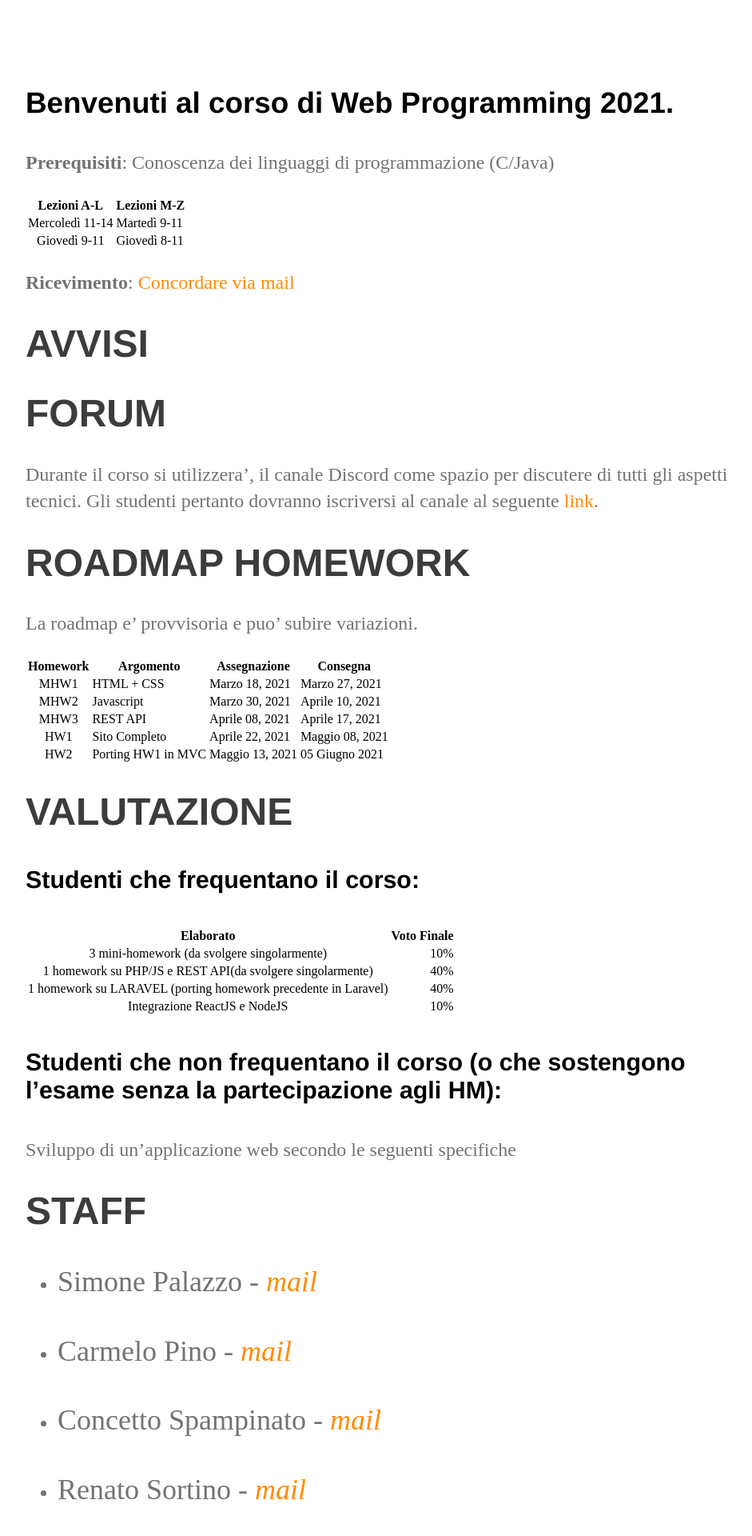
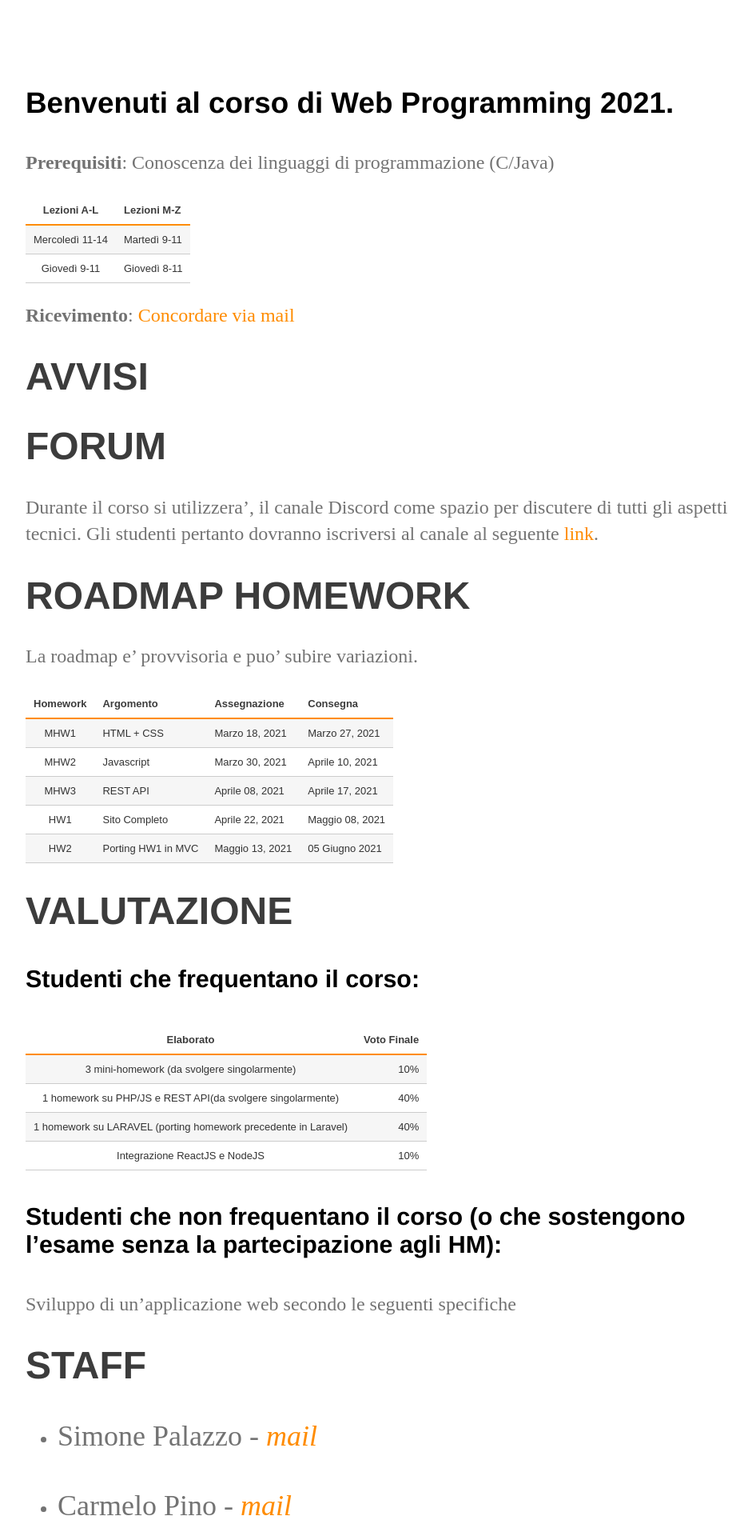
Before and after one commit to perceivelab/database-course, a Jekyll site: the page built from index.md, in a window 1280 px wide. Shown: the part 408-2328 px from the top of the page at 80% size, without its empty margins (160-1101 px from the left). Built offline with Jekyll 4.4.1, drawn with Linux system fonts in a browser that asks for light colours; our own code applies the rules of GitHub Pages for plain Markdown files.

Commit message:
Update main.css

```diff
--- a/css/main.css
+++ b/css/main.css
@@ -9,24 +9,25 @@ img {
 }
 
 table {
-    display: table;
-    border-collapse: separate;
-    box-sizing: border-box;
-    text-indent: initial;
-    border-spacing: 2px;
-    border-color: grey;
+    border-collapse: collapse;
+    border-spacing: 0;
+    font: normal 13px Arial, sans-serif;
 }
+table thead th {
 
-tbody {
-    display: table-row-group;
-    vertical-align: middle;
-    border-color: inherit;
+    border-bottom: solid 2px darkorange;
+    color: #3c3c3c;
+    padding: 10px;
+    text-align: left;
 }
-
-tr {
-    display: table-row;
-    vertical-align: inherit;
-    border-color: inherit;
+table tbody td {
+    border-bottom: solid 1px #ccc;
+    color: #333;
+    padding: 10px;
+}
+table tbody tr:nth-child(odd){
+  background-color: #f6f6f6;
+  color: #3c3c3c;
 }
 
 p, ul { font-size: 1.5em; line-height: 1.4em; color: #737373; }
```
